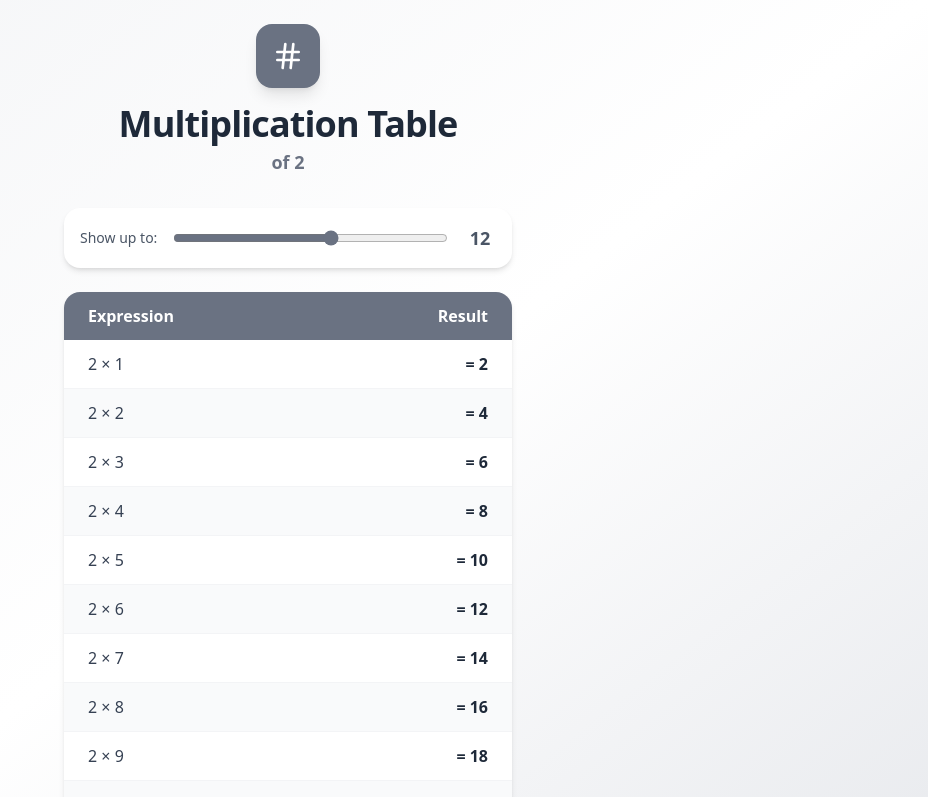
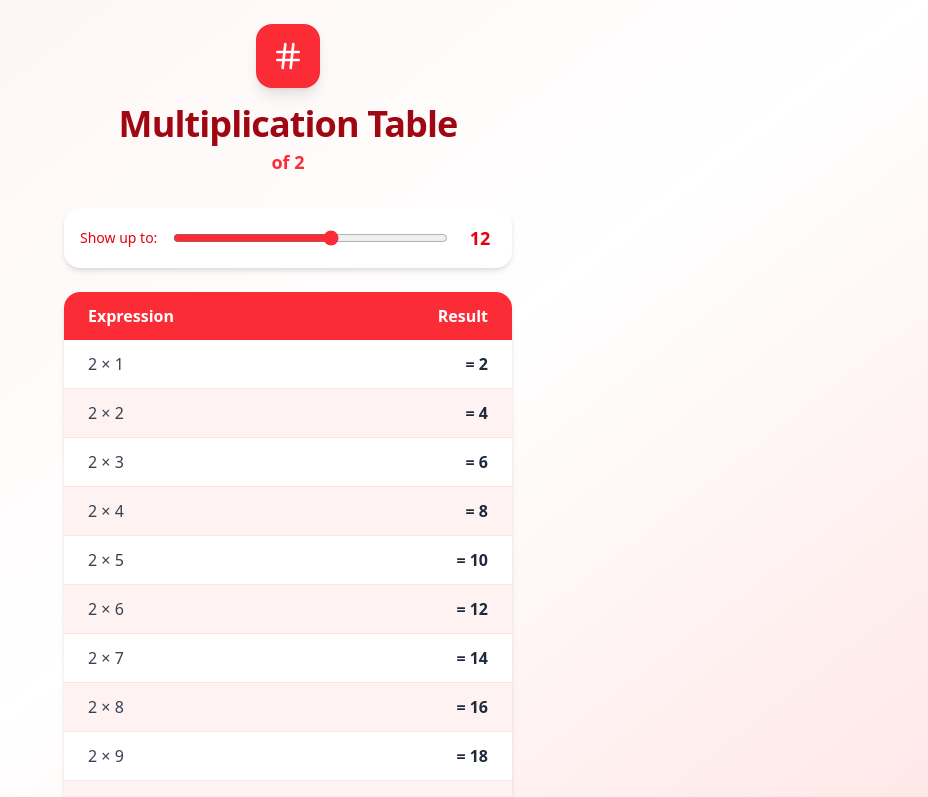
Before and after one commit to youzero1/times-table-saad-1781711796405, a React (Vite) app: page / in a window 1280 px wide. Shown: the top 797 px of the page, without its empty margins (352-1280 px from the left). Built offline with nearby package versions, Linux system fonts and the light colour scheme.

Commit message:
Change theme to red

```diff
--- a/src/pages/MultiplicationTable.tsx
+++ b/src/pages/MultiplicationTable.tsx
@@ -12,24 +12,24 @@ export default function MultiplicationTable() {
   const rows: number[] = Array.from({ length: maxValue }, (_, i) => i + 1);
 
   return (
-    <div className="min-h-screen bg-gradient-to-br from-gray-100 via-white to-gray-200 flex items-center justify-center p-6">
+    <div className="min-h-screen bg-gradient-to-br from-red-50 via-white to-red-100 flex items-center justify-center p-6">
       <div className="w-full max-w-md">
         {/* Header */}
         <div className="text-center mb-8">
-          <div className="inline-flex items-center justify-center w-16 h-16 bg-gray-500 rounded-2xl shadow-lg mb-4">
+          <div className="inline-flex items-center justify-center w-16 h-16 bg-red-500 rounded-2xl shadow-lg mb-4">
             <Hash className="w-8 h-8 text-white" />
           </div>
-          <h1 className="text-4xl font-extrabold text-gray-800 tracking-tight">
+          <h1 className="text-4xl font-extrabold text-red-800 tracking-tight">
             Multiplication Table
           </h1>
-          <p className="text-gray-500 font-semibold text-lg mt-1">
+          <p className="text-red-500 font-semibold text-lg mt-1">
             of {MULTIPLIER}
           </p>
         </div>
 
         {/* Controls */}
         <div className="bg-white rounded-2xl shadow-md p-4 mb-6 flex items-center gap-4">
-          <label className="text-sm font-medium text-gray-600 whitespace-nowrap">
+          <label className="text-sm font-medium text-red-600 whitespace-nowrap">
             Show up to:
           </label>
           <input
@@ -40,21 +40,21 @@ export default function MultiplicationTable() {
             onChange={(e: React.ChangeEvent<HTMLInputElement>) =>
               setMaxValue(Number(e.target.value))
             }
-            className="flex-1 accent-gray-500"
+            className="flex-1 accent-red-500"
           />
-          <span className="text-gray-600 font-bold text-lg w-8 text-center">
+          <span className="text-red-600 font-bold text-lg w-8 text-center">
             {maxValue}
           </span>
         </div>
 
         {/* Table */}
         <div className="bg-white rounded-2xl shadow-md overflow-hidden">
-          <div className="bg-gray-500 px-6 py-3 flex items-center justify-between">
+          <div className="bg-red-500 px-6 py-3 flex items-center justify-between">
             <span className="text-white font-bold text-base">Expression</span>
             <span className="text-white font-bold text-base">Result</span>
           </div>
 
-          <ul className="divide-y divide-gray-100">
+          <ul className="divide-y divide-red-100">
             {rows.map((n: number) => (
               <li
                 key={n}
@@ -63,16 +63,16 @@ export default function MultiplicationTable() {
                 className={clsx(
                   'flex items-center justify-between px-6 py-3 transition-colors duration-150 cursor-default',
                   highlightedRow === n
-                    ? 'bg-gray-100'
+                    ? 'bg-red-100'
                     : n % 2 === 0
-                    ? 'bg-gray-50'
+                    ? 'bg-red-50'
                     : 'bg-white'
                 )}
               >
                 <span
                   className={clsx(
                     'text-base font-medium',
-                    highlightedRow === n ? 'text-gray-700' : 'text-gray-700'
+                    highlightedRow === n ? 'text-red-700' : 'text-gray-700'
                   )}
                 >
                   {MULTIPLIER} &times; {n}
@@ -80,7 +80,7 @@ export default function MultiplicationTable() {
                 <span
                   className={clsx(
                     'text-base font-bold',
-                    highlightedRow === n ? 'text-gray-600' : 'text-gray-800'
+                    highlightedRow === n ? 'text-red-600' : 'text-gray-800'
                   )}
                 >
                   = {MULTIPLIER * n}
@@ -91,7 +91,7 @@ export default function MultiplicationTable() {
         </div>
 
         {/* Footer */}
-        <p className="text-center text-gray-400 text-sm mt-6">
+        <p className="text-center text-red-400 text-sm mt-6">
           Hover over a row to highlight it. Drag the slider to see more entries.
         </p>
       </div>
--- a/src/styles/global.css
+++ b/src/styles/global.css
@@ -1,7 +1,7 @@
 @import "tailwindcss";
 
 @theme {
-  --color-primary: #6b7280;
-  --color-primary-dark: #374151;
-  --color-accent: #f9fafb;
+  --color-primary: #ef4444;
+  --color-primary-dark: #b91c1c;
+  --color-accent: #fef2f2;
 }
```
